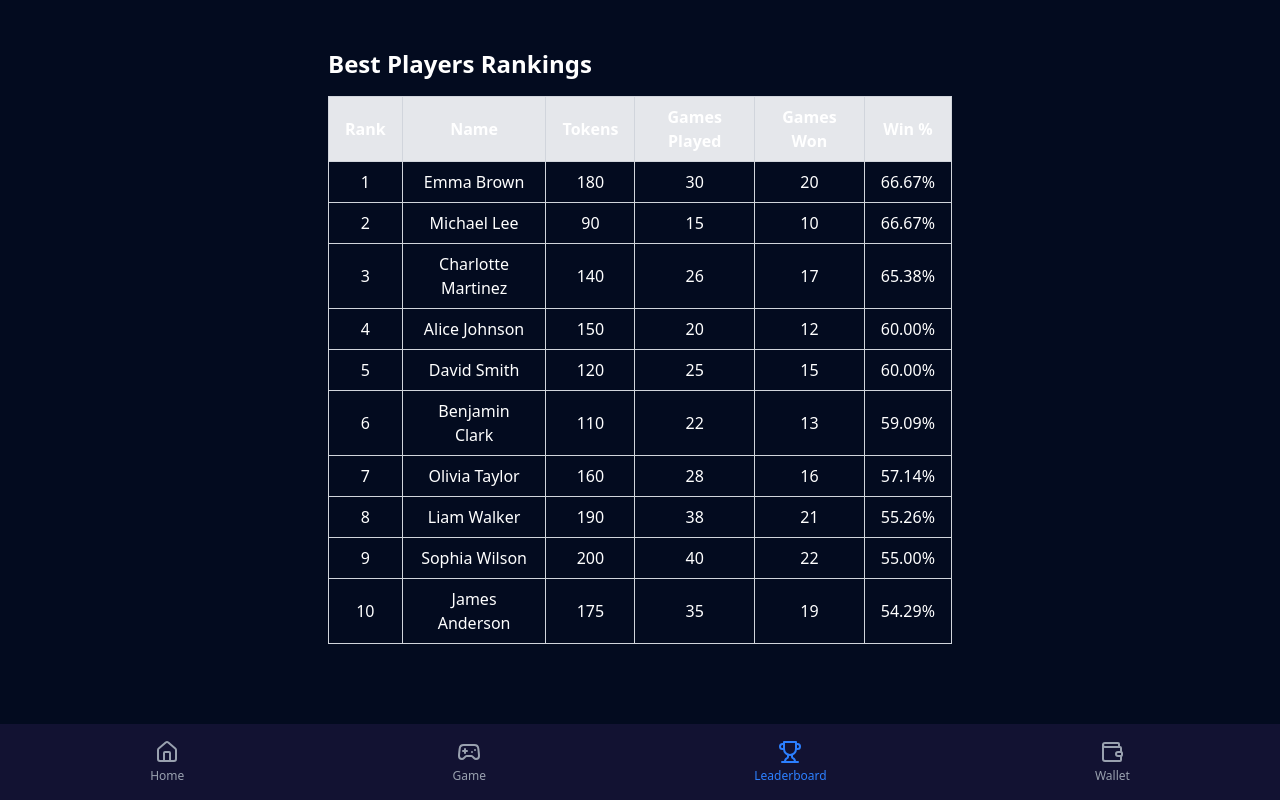
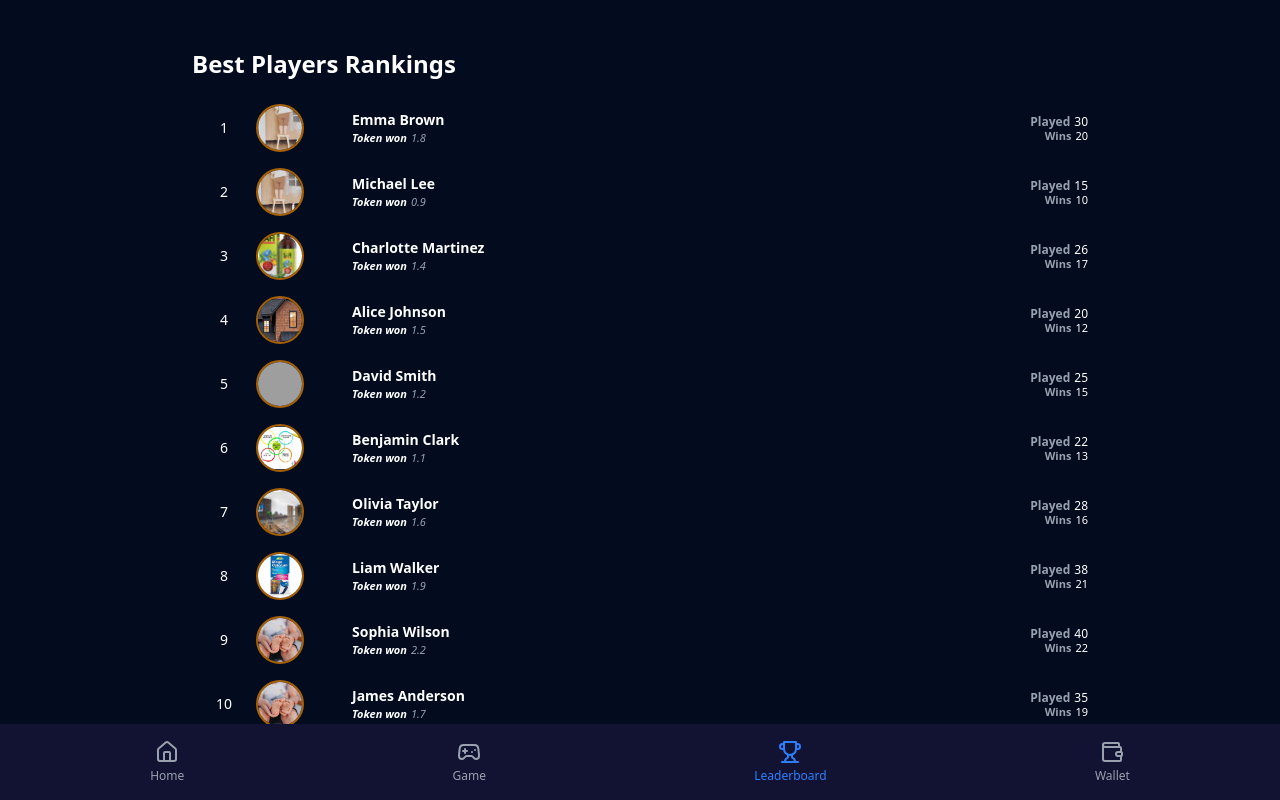
Before and after one commit to robertocarlous/core-gaming, a Next.js app in the folder frontend/: page /Leaderboard in a window 1280 px wide. Built offline with nearby package versions, Linux system fonts and the light colour scheme; grey boxes are pictures that could not be loaded; a web font is replaced by a local one.

Commit message:
best players ranking

```diff
--- a/frontend/public/players.json
+++ b/frontend/public/players.json
@@ -1,70 +1,70 @@
 [
   {
     "name": "Alice Johnson",
-    "tokens": 150,
+    "tokens": 1.5,
     "gamesPlayed": 20,
     "gamesWon": 12,
     "image": "/images/alice.jpg"
   },
   {
     "name": "David Smith",
-    "tokens": 120,
+    "tokens": 1.2,
     "gamesPlayed": 25,
     "gamesWon": 15,
     "image": "/images/david.jpg"
   },
   {
     "name": "Emma Brown",
-    "tokens": 180,
+    "tokens": 1.8,
     "gamesPlayed": 30,
     "gamesWon": 20,
     "image": "/images/emma.jpg"
   },
   {
     "name": "Michael Lee",
-    "tokens": 90,
+    "tokens": 0.9,
     "gamesPlayed": 15,
     "gamesWon": 10,
     "image": "/images/michael.jpg"
   },
   {
     "name": "Sophia Wilson",
-    "tokens": 200,
+    "tokens": 2.2,
     "gamesPlayed": 40,
     "gamesWon": 22,
     "image": "/images/sophia.jpg"
   },
   {
     "name": "James Anderson",
-    "tokens": 175,
+    "tokens": 1.7,
     "gamesPlayed": 35,
     "gamesWon": 19,
     "image": "/images/james.jpg"
   },
   {
     "name": "Olivia Taylor",
-    "tokens": 160,
+    "tokens": 1.6,
     "gamesPlayed": 28,
     "gamesWon": 16,
     "image": "/images/olivia.jpg"
   },
   {
     "name": "Benjamin Clark",
-    "tokens": 110,
+    "tokens": 1.1,
     "gamesPlayed": 22,
     "gamesWon": 13,
     "image": "/images/benjamin.jpg"
   },
   {
     "name": "Charlotte Martinez",
-    "tokens": 140,
+    "tokens": 1.4,
     "gamesPlayed": 26,
     "gamesWon": 17,
     "image": "/images/charlotte.jpg"
   },
   {
     "name": "Liam Walker",
-    "tokens": 190,
+    "tokens": 1.9,
     "gamesPlayed": 38,
     "gamesWon": 21,
     "image": "/images/liam.jpg"
--- a/frontend/src/app/(maingame)/Leaderboard/PlayersList.tsx
+++ b/frontend/src/app/(maingame)/Leaderboard/PlayersList.tsx
@@ -1,14 +1,26 @@
 import React, { useEffect, useState } from "react";
 
+interface Player {
+  name: string;
+  tokens: number;
+  gamesPlayed: number;
+  gamesWon: number;
+  image: string;
+}
+
 const PlayersList: React.FC = () => {
-  const [players, setPlayers] = useState<
-    { name: string; tokens: number; gamesPlayed: number; gamesWon: number }[]
-  >([]);
+  const [players, setPlayers] = useState<Player[]>([]);
 
   useEffect(() => {
-    fetch("/players.json") // fetch players data
-      .then((res) => res.json())
-      .then((data) => setPlayers(data));
+    fetch("/players.json")
+      .then((res) => {
+        if (!res.ok) {
+          throw new Error(`Failed to fetch players.json (Status: ${res.status})`);
+        }
+        return res.json();
+      })
+      .then((data) => setPlayers(data))
+      .catch((error) => console.error("Fetch error:", error));
   }, []);
 
   // Calculate win percentage and sort players
@@ -22,35 +34,55 @@ const PlayersList: React.FC = () => {
     .sort((a, b) => b.winPercentage - a.winPercentage);
 
   return (
-    <div className="p-6 max-w-2xl mx-auto">
-      <h1 className="text-2xl font-bold mb-4">Best Players Rankings</h1>
-      <table className="w-full border-collapse border border-gray-300">
-        <thead>
-          <tr className="bg-gray-200">
-            <th className="border border-gray-300 px-4 py-2">Rank</th>
-            <th className="border border-gray-300 px-4 py-2">Name</th>
-            <th className="border border-gray-300 px-4 py-2">Tokens</th>
-            <th className="border border-gray-300 px-4 py-2">Games Played</th>
-            <th className="border border-gray-300 px-4 py-2">Games Won</th>
-            <th className="border border-gray-300 px-4 py-2">Win %</th>
-          </tr>
-        </thead>
+    <div className=" w-full flex justify-center items-center bg-[#030B1F] p-6">
+      <div className="w-full max-w-4xl">
+        <h2 className="text-2xl font-bold mb-4">Best Players Rankings</h2>
+        <table className="w-full">
           <tbody>
             {rankedPlayers.map((player, index) => (
-            <tr key={player.name} className="text-center">
-              <td className="border border-gray-300 px-4 py-2">{index + 1}</td>
-              <td className="border border-gray-300 px-4 py-2">{player.name}</td>
-              <td className="border border-gray-300 px-4 py-2">{player.tokens}</td>
-              <td className="border border-gray-300 px-4 py-2">{player.gamesPlayed}</td>
-              <td className="border border-gray-300 px-4 py-2">{player.gamesWon}</td>
-              <td className="border border-gray-300 px-4 py-2">
-                {player.winPercentage.toFixed(2)}%
+              <tr key={player.name} className="text-white text-sm h-16">
+                {/* Column 1: Rank */}
+                <td className="text-center w-16">{index + 1}</td>
+
+                {/* Column 2: Player Image */}
+                <td className="w-20">
+                  <img
+                    src={player.image}
+                    alt={player.name}
+                    className="w-12 h-12 rounded-full border-2 border-yellow-700 object-cover"
+                    onError={(e) => {
+                      (e.target as HTMLImageElement).src = "/images/placeholder.jpg";
+                    }}
+                  />
                 </td>
+
+                {/* Column 3: Name + Tokens */}
+                <td className="pl-4">
+                  <div className="font-bold">{player.name}</div>
+                  <div className="text-[11px] italic">
+                    <span className="text-white font-bold">Token won</span>
+                    <span className="text-gray-400 ml-1">{player.tokens}</span>
+                  </div>
+                </td>
+
+                {/* Column 4: Games Played + Games Won */}
+                <td className="pl-2 text-xs text-right leading-tight">
+                  <div>
+                    <span className="text-gray-400 font-bold">Played</span>
+                    <span className="text-white-400 ml-1">{player.gamesPlayed}</span>
+                  </div>
+                  <div className="text-[11px]">
+                    <span className="text-gray-400 font-bold">Wins</span>
+                    <span className="text-white-400 ml-1">{player.gamesWon}</span>
+                  </div>
+                </td>
+
               </tr>
             ))}
           </tbody>
         </table>
       </div>
+    </div>
   );
 };
 
```
Also changed, not shown: frontend/public/images/pexels-valeriya-13707061.jpg (deleted), frontend/public/images/placeholder.jpg (added). Lines whose indentation alone changed are shown as unchanged.
